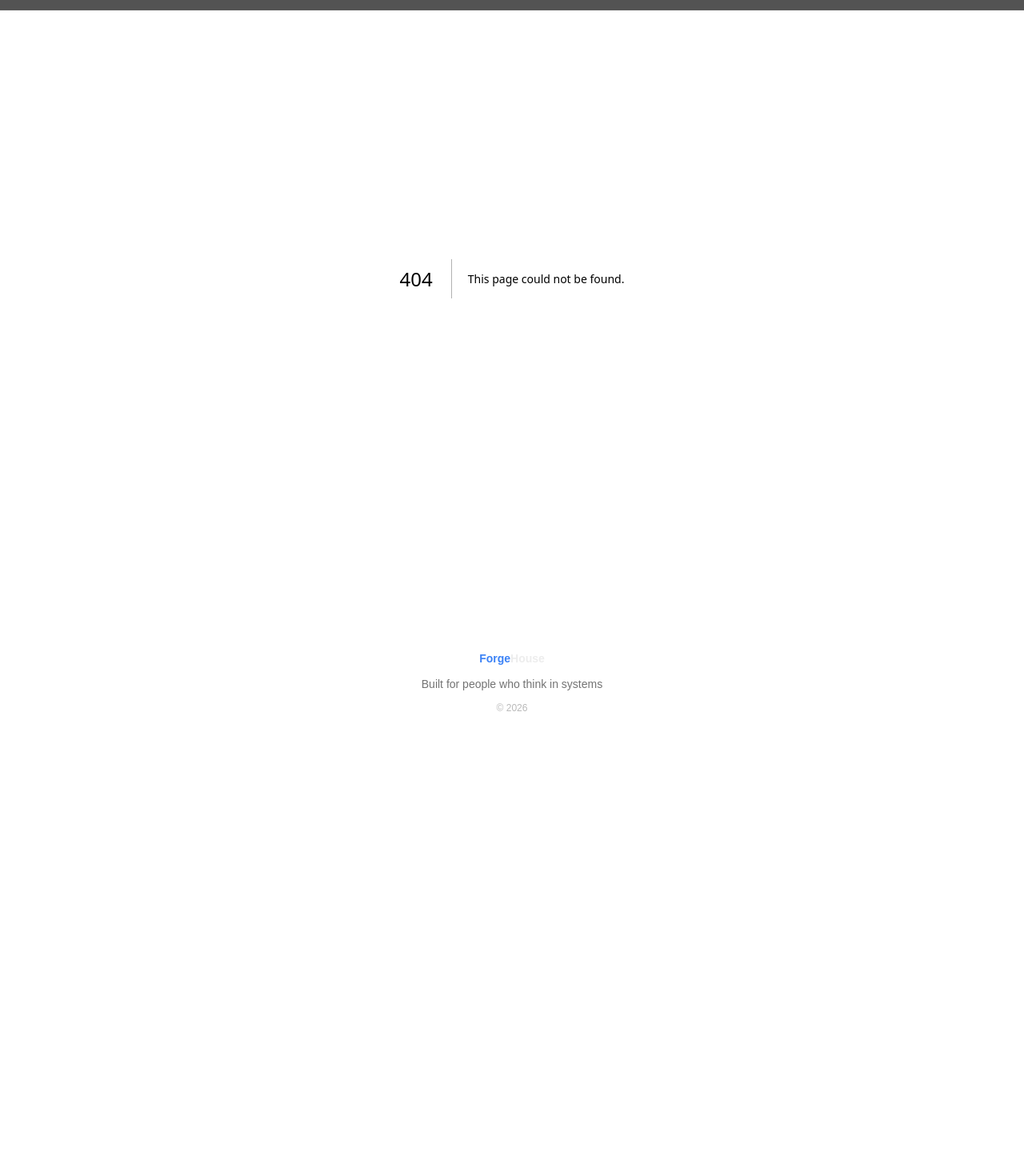
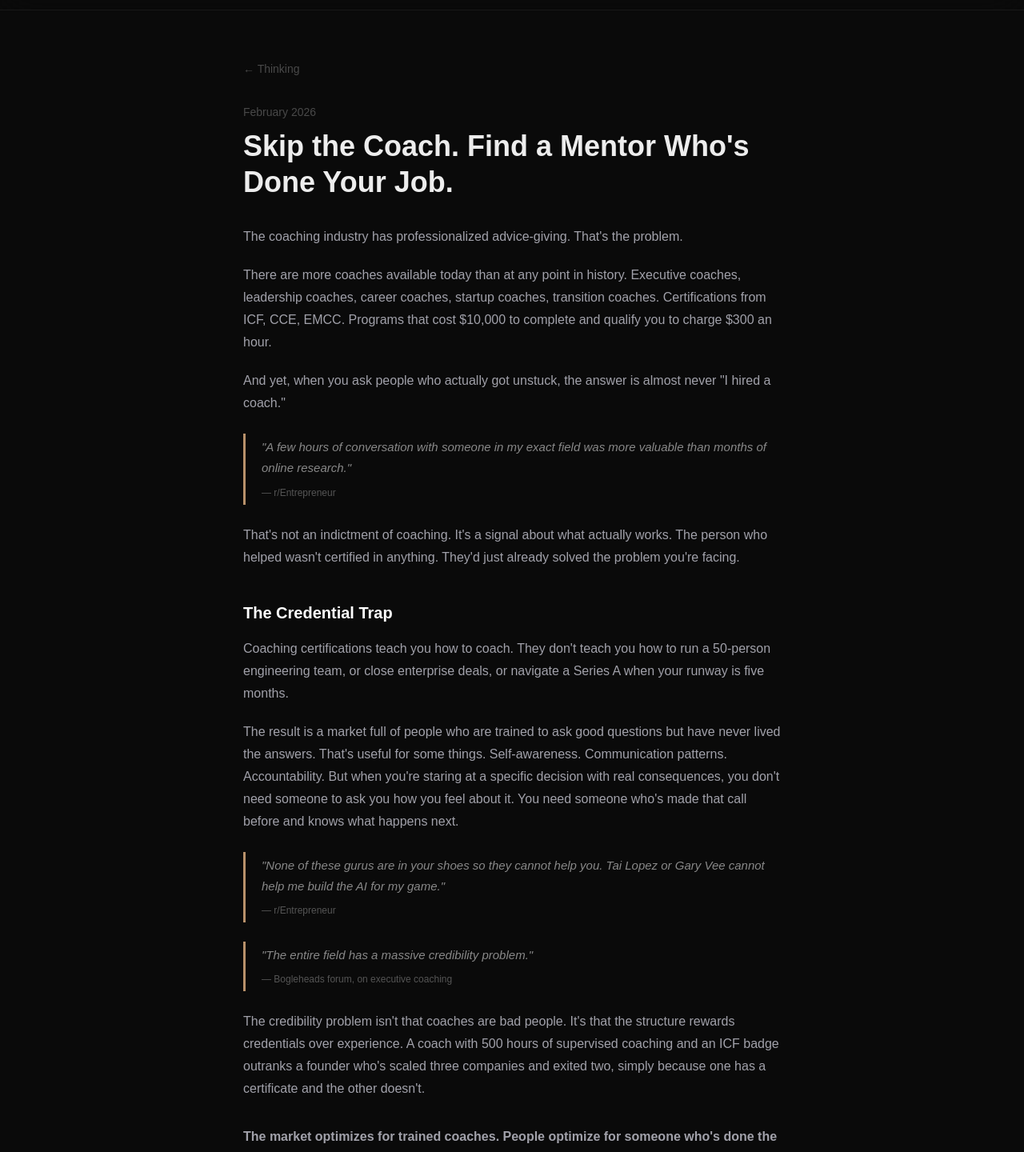
Before and after one commit to Apex-Sudo/forgehouse-site, a Next.js app: page /thinking/skip-the-coach in a window 1280 px wide. Before the commit this address had no page. Shown: the part 52-1492 px from the top of the page at 80% size. Before the commit the page ends 1009 px from the top, so only its background shows below. Built offline with nearby package versions, Linux system fonts and the light colour scheme.

Commit message:
Add Thinking section: navbar link, index page, first post (Skip the Coach)

```diff
--- a/src/app/globals.css
+++ b/src/app/globals.css
@@ -72,3 +72,38 @@ body {
     border-radius: 12px;
   }
 }
+
+/* Blog prose styling */
+.prose-fh p {
+  color: #a1a1aa;
+  font-size: 1rem;
+  line-height: 1.75;
+  margin-bottom: 1.25rem;
+}
+
+.prose-fh h2 {
+  color: #ffffff;
+  font-size: 1.25rem;
+  font-weight: 600;
+  margin-top: 2.5rem;
+  margin-bottom: 1rem;
+}
+
+.prose-fh blockquote {
+  border-left: 3px solid #B8916A;
+  padding: 0.25rem 0 0.25rem 1.25rem;
+  margin: 1.5rem 0;
+}
+
+.prose-fh blockquote p {
+  color: #888;
+  font-style: italic;
+  font-size: 0.9375rem;
+  margin-bottom: 0.25rem;
+}
+
+.prose-fh blockquote cite {
+  color: #555;
+  font-size: 0.75rem;
+  font-style: normal;
+}
--- /dev/null
+++ b/src/app/thinking/page.tsx
@@ -0,0 +1,39 @@
+import Link from "next/link";
+
+const posts = [
+  {
+    slug: "skip-the-coach",
+    title: "Skip the Coach. Find a Mentor Who's Done Your Job.",
+    excerpt: "The coaching industry has professionalized advice-giving. That's the problem.",
+    date: "February 2026",
+  },
+];
+
+export default function ThinkingPage() {
+  return (
+    <main className="min-h-screen bg-background pt-32 pb-24 px-6">
+      <div className="max-w-2xl mx-auto">
+        <h1 className="text-4xl font-bold mb-4">Thinking</h1>
+        <p className="text-muted mb-16 text-lg">
+          How we think about mentoring. Not content. Signal.
+        </p>
+
+        <div className="flex flex-col gap-12">
+          {posts.map((post) => (
+            <Link
+              key={post.slug}
+              href={`/thinking/${post.slug}`}
+              className="group block"
+            >
+              <time className="text-sm text-muted/60">{post.date}</time>
+              <h2 className="text-xl font-semibold mt-1 group-hover:text-amber transition">
+                {post.title}
+              </h2>
+              <p className="text-muted mt-2">{post.excerpt}</p>
+            </Link>
+          ))}
+        </div>
+      </div>
+    </main>
+  );
+}
--- /dev/null
+++ b/src/app/thinking/skip-the-coach/page.tsx
@@ -0,0 +1,170 @@
+import Link from "next/link";
+
+export default function SkipTheCoachPost() {
+  return (
+    <main className="min-h-screen bg-background pt-32 pb-24 px-6">
+      <article className="max-w-2xl mx-auto">
+        <Link
+          href="/thinking"
+          className="text-sm text-muted/60 hover:text-muted transition mb-8 block"
+        >
+          ← Thinking
+        </Link>
+
+        <time className="text-sm text-muted/60">February 2026</time>
+        <h1 className="text-3xl md:text-4xl font-bold mt-2 mb-8 leading-tight">
+          Skip the Coach. Find a Mentor Who's Done Your Job.
+        </h1>
+
+        <div className="prose-fh">
+          <p className="text-lg text-muted mb-8">
+            The coaching industry has professionalized advice-giving. That's the
+            problem.
+          </p>
+
+          <p>
+            There are more coaches available today than at any point in history.
+            Executive coaches, leadership coaches, career coaches, startup
+            coaches, transition coaches. Certifications from ICF, CCE, EMCC.
+            Programs that cost $10,000 to complete and qualify you to charge $300
+            an hour.
+          </p>
+
+          <p>
+            And yet, when you ask people who actually got unstuck, the answer is
+            almost never "I hired a coach."
+          </p>
+
+          <blockquote>
+            <p>
+              "A few hours of conversation with someone in my exact field was
+              more valuable than months of online research."
+            </p>
+            <cite>— r/Entrepreneur</cite>
+          </blockquote>
+
+          <p>
+            That's not an indictment of coaching. It's a signal about what
+            actually works. The person who helped wasn't certified in anything.
+            They'd just already solved the problem you're facing.
+          </p>
+
+          <h2>The Credential Trap</h2>
+
+          <p>
+            Coaching certifications teach you how to coach. They don't teach you
+            how to run a 50-person engineering team, or close enterprise deals,
+            or navigate a Series A when your runway is five months.
+          </p>
+
+          <p>
+            The result is a market full of people who are trained to ask good
+            questions but have never lived the answers. That's useful for some
+            things. Self-awareness. Communication patterns. Accountability. But
+            when you're staring at a specific decision with real consequences,
+            you don't need someone to ask you how you feel about it. You need
+            someone who's made that call before and knows what happens next.
+          </p>
+
+          <blockquote>
+            <p>
+              "None of these gurus are in your shoes so they cannot help you. Tai
+              Lopez or Gary Vee cannot help me build the AI for my game."
+            </p>
+            <cite>— r/Entrepreneur</cite>
+          </blockquote>
+
+          <blockquote>
+            <p>
+              "The entire field has a massive credibility problem."
+            </p>
+            <cite>— Bogleheads forum, on executive coaching</cite>
+          </blockquote>
+
+          <p>
+            The credibility problem isn't that coaches are bad people. It's that
+            the structure rewards credentials over experience. A coach with 500
+            hours of supervised coaching and an ICF badge outranks a founder
+            who's scaled three companies and exited two, simply because one has a
+            certificate and the other doesn't.
+          </p>
+
+          <p className="text-foreground font-semibold text-lg my-8">
+            The market optimizes for trained coaches. People optimize for someone
+            who's done the job.
+          </p>
+
+          <h2>Specificity Is the Whole Game</h2>
+
+          <p>
+            The most consistent pattern across every forum, every thread, every
+            frustrated post about mentoring: people don't want advice. They want
+            relevant advice. From someone who's operated in their exact context.
+          </p>
+
+          <p>
+            A first-time founder doesn't need a business coach. They need
+            someone who's built a SaaS company from zero to first revenue in the
+            last five years. A new engineering director doesn't need leadership
+            coaching. They need someone who managed a team their size, at a
+            similar stage company, and figured out the transition from execution
+            to management.
+          </p>
+
+          <blockquote>
+            <p>
+              "I'm on my sixth try to find a worthwhile coach or mentor. The
+              skills that got me promoted are not the skills I need now."
+            </p>
+            <cite>— Reddit</cite>
+          </blockquote>
+
+          <p>
+            Six tries. That's not a picky person. That's a broken discovery
+            system. The platforms serve you coaches by availability and
+            certification. Not by "has done exactly what you're trying to do."
+          </p>
+
+          <h2>What Actually Helps</h2>
+
+          <p>
+            The pattern is simple. The people who report real breakthroughs found
+            someone with direct operational experience in their specific domain.
+            Not a generalist. Not a guru. Someone 3 to 10 years ahead of them on
+            the same path.
+          </p>
+
+          <p>
+            The problem is finding that person. Cold DMs don't work. LinkedIn is
+            noise. The best mentors are already overbooked with people who found
+            them through word of mouth. And the platforms that could solve this
+            are still sorting by certification tier and hourly rate, not by "has
+            actually done the thing."
+          </p>
+
+          <blockquote>
+            <p>
+              "I've been looking for a mentor for a while, I tried everything.
+              Cold messages, offering value upfront, personalized videos. In the
+              end no one really cared."
+            </p>
+            <cite>— r/startups</cite>
+          </blockquote>
+
+          <p>
+            The coaching industry built infrastructure around delivery.
+            Scheduling, video calls, session notes, progress tracking. All
+            polished. But the core matching problem, connecting the right person
+            with the right experience to the right situation, remains unsolved.
+          </p>
+
+          <p>
+            Credentials tell you someone learned to coach. Track record tells you
+            someone learned by doing. When you're making a decision that matters,
+            the difference between those two things is everything.
+          </p>
+        </div>
+      </article>
+    </main>
+  );
+}
--- a/src/components/Navbar.tsx
+++ b/src/components/Navbar.tsx
@@ -13,6 +13,7 @@ export default function Navbar() {
         <div className="hidden md:flex items-center gap-8 text-sm text-muted">
           <Link href="/agents" className="hover:text-foreground transition">Agents</Link>
           <Link href="/the-forge" className="hover:text-foreground transition">The Forge</Link>
+          <Link href="/thinking" className="hover:text-foreground transition">Thinking</Link>
           <Link href="/pricing" className="hover:text-foreground transition">Pricing</Link>
           <Link href="/apply" className="hover:text-foreground transition">Apply</Link>
           <Link href="/chat/apex" className="bg-amber text-white px-5 py-2 rounded-lg font-semibold hover:bg-amber-dark transition">
@@ -29,6 +30,7 @@ export default function Navbar() {
         <div className="md:hidden border-t border-white/[0.06] bg-background/90 backdrop-blur-xl px-6 py-4 flex flex-col gap-4 text-sm">
           <Link href="/agents" onClick={() => setOpen(false)} className="text-muted hover:text-foreground">Agents</Link>
           <Link href="/the-forge" onClick={() => setOpen(false)} className="text-muted hover:text-foreground">The Forge</Link>
+          <Link href="/thinking" onClick={() => setOpen(false)} className="text-muted hover:text-foreground">Thinking</Link>
           <Link href="/pricing" onClick={() => setOpen(false)} className="text-muted hover:text-foreground">Pricing</Link>
           <Link href="/apply" onClick={() => setOpen(false)} className="text-muted hover:text-foreground">Apply</Link>
           <Link href="/chat/apex" onClick={() => setOpen(false)} className="bg-amber text-white px-4 py-2 rounded-lg font-semibold text-center">Start Chat</Link>
```
